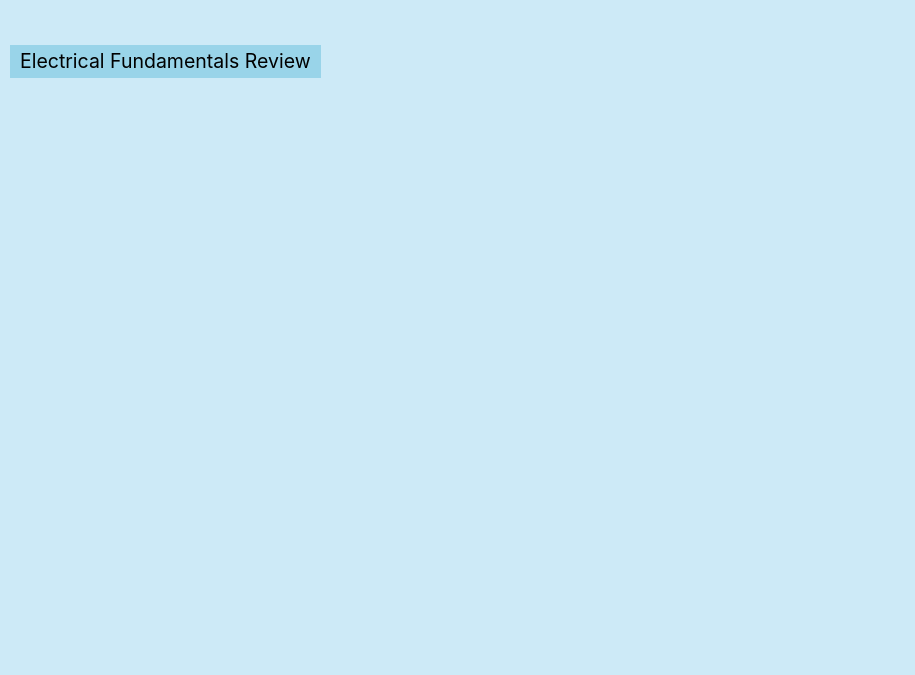
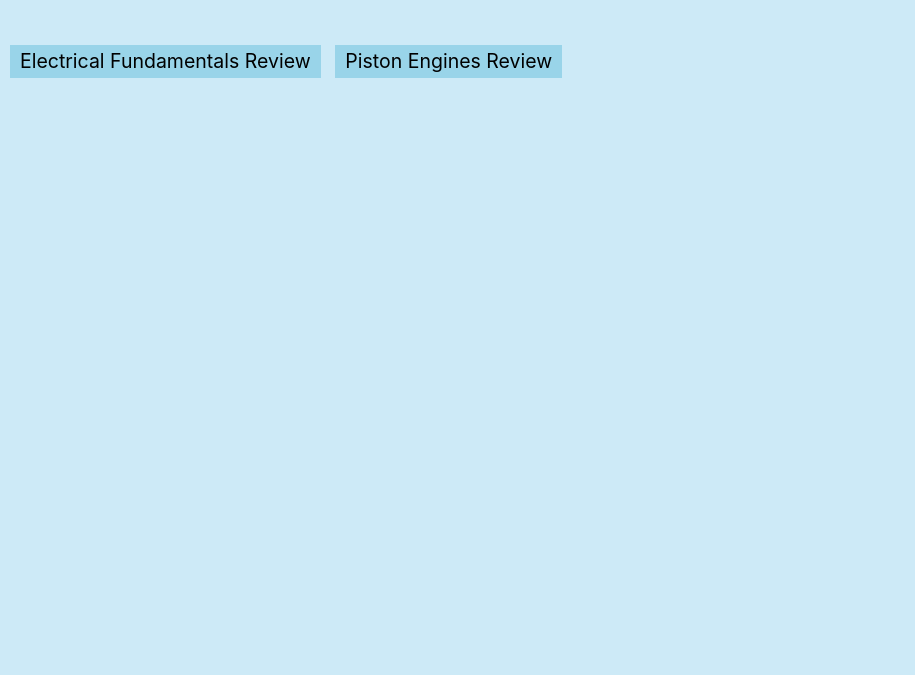
Before and after one commit to danaeah/AMEstudy, a plain HTML site: page index.html in a window 1280 px wide. Shown: the part 125-800 px from the top of the page, without its empty margins (0-915 px from the left). Drawn offline with nearby package versions, Linux system fonts and the light colour scheme.

Commit message:
added engines review

```diff
--- a/index.html
+++ b/index.html
@@ -111,6 +111,9 @@
             <button onclick="startElecTest()">
                 Electrical Fundamentals Review
             </button>
+            <button onclick="startEngineTest()">
+                Piston Engines Review
+            </button>
             <br>
         </div>
 
```
